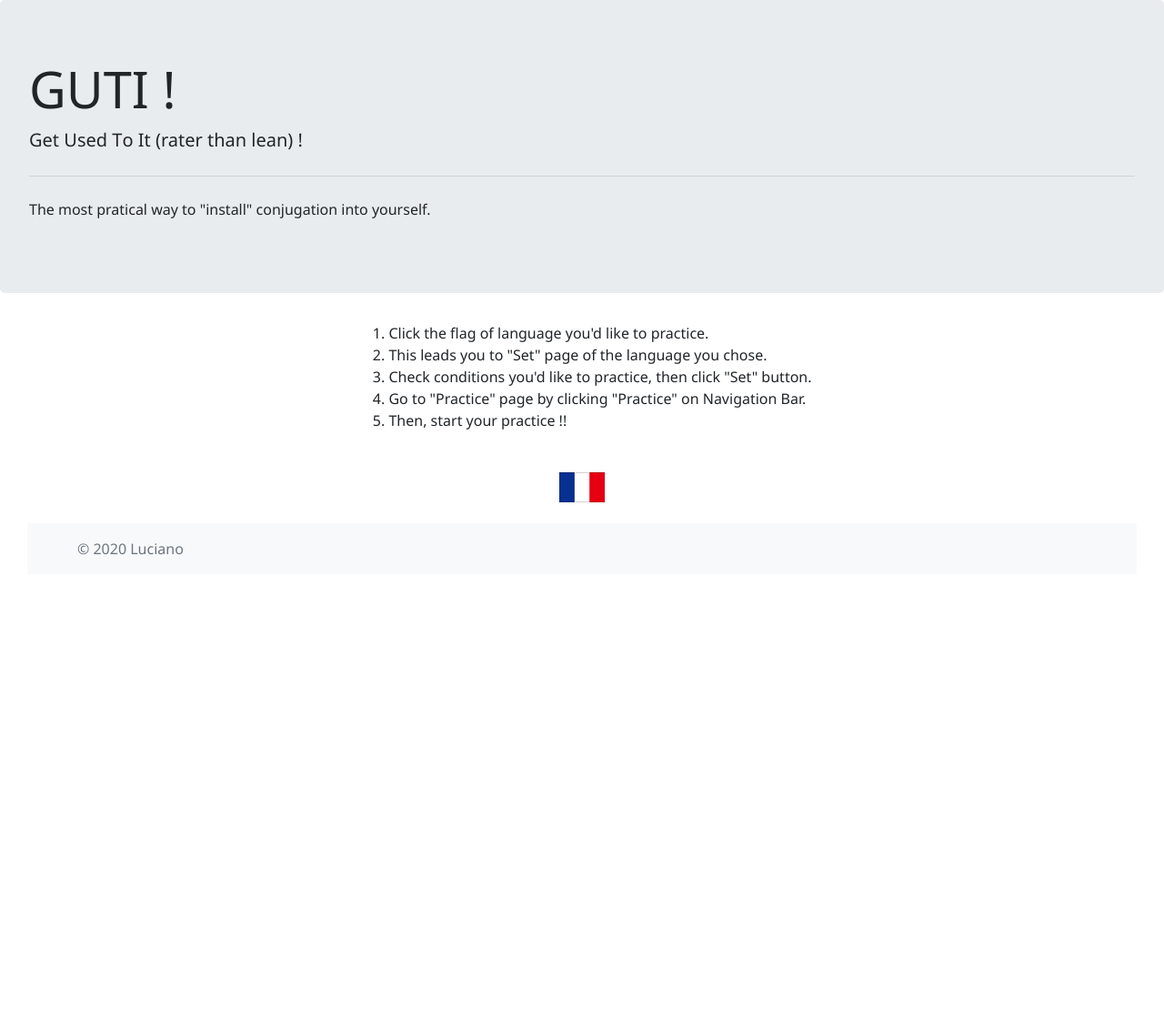
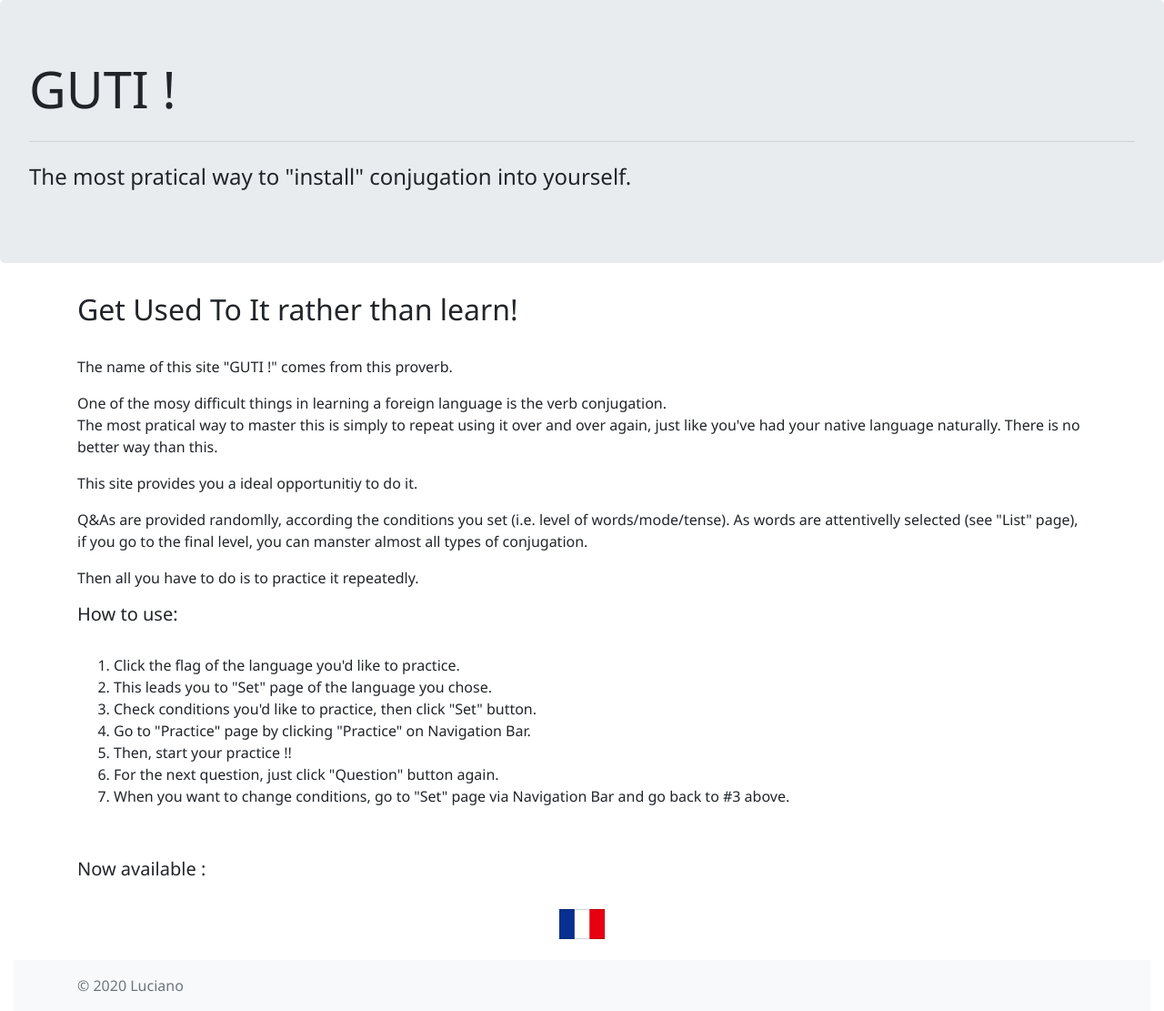
Before and after one commit to H-luciano/GUTI, a Django app: page / in a window 1280 px wide. Shown: the whole page at 91% size. Before the commit the page ends 610 px from the top, so only its background shows below. Run offline with Django 3.2, Linux system fonts and the light colour scheme; some libraries are stand-ins or nearby versions.

Commit message:
Home modified, and file replaced

```diff
--- a/french/templates/french/list_fr.html
+++ b/french/templates/french/list_fr.html
@@ -60,9 +60,7 @@
   </div>
 
 
-  <div class="container-fluid">
-    List des mots
-  </div>
+
 
   <div class="container-fluid">
 
--- a/french/views.py
+++ b/french/views.py
@@ -16,7 +16,7 @@ class FrenchSetView(TemplateView):
 
     def __init__(self):
         self.params = {
-            'title': 'set_french',
+            'title': 'GUTI! Français/Set',
             'form': ModeSelectFrForm(),
             'result': None,
             'word': None,
@@ -60,7 +60,7 @@ class FrenchQuestion(FrenchSetView):
 
     def __init__(self):
         self.params = {
-            'title': 'main_french',
+            'title': 'GUTI! Français/Practice',
             'result': "",
             'answer': "",
             'subject':'french/images/none_subject.png',
@@ -134,7 +134,7 @@ class FrenchList(FrenchSetView):
 
     def __init__(self):
         self.params = {
-            'title': 'List_french',
+            'title': 'GUTI! Français/List',
         }
 
     def get(self, request):
--- a/home/templates/home/guti_home.html
+++ b/home/templates/home/guti_home.html
@@ -21,24 +21,45 @@
 
   <div class="jumbotron ">
     <h1 class="display-4">GUTI !</h1>
-    <p class="lead"><strong>G</strong>et <strong>U</strong>sed <strong>T</strong>o <strong>I</strong>t (rater than lean) !</p>
+
     <hr class="my-4">
-    <p>The most pratical way to "install" conjugation into yourself.</p>
+    <p><h4>The most pratical way to "install" conjugation into yourself.</h4></p>
   </div>
 
-  <div class="container-fluid">
-    <div class="d-flex justify-content-center">
-      <div class="d-flex row align-items-center">
-        <div class="col">
+
+  <div class="container-sm">
+    <p><h2>Get Used To It rather than learn! </h2><br>
+      The name of this site "GUTI !" comes from this proverb.</p>
+
+    <p>One of the mosy difficult things in learning a foreign language is the verb conjugation. <br>The most pratical way to master this is simply to repeat using it over and over again, just like you've had your native language naturally. There is no better way than this.</p>
+
+    <p>This site provides you a ideal opportunitiy to do it.</p>
+
+    <p>Q&As are provided randomlly, according the conditions you set (i.e. level of words/mode/tense). As words are attentivelly selected (see "List" page), if you go to the final level, you can manster almost all types of conjugation.</p>
+
+    <p>Then all you have to do is to practice it repeatedly.</p>
+
+  </div>
+
+
+  <div class="container-sm">
+    <p><h5>How to use:</h5><br>
+  </div>
+
+  <div class="container-sm">
     <ol>
-            <li>Click the flag of language you'd like to practice. </li>
+      <li>Click the flag of the language you'd like to practice. </li>
       <li>This leads you to "Set" page of the language you chose.</li>
       <li>Check conditions you'd like to practice, then click "Set" button.</li>
       <li>Go to "Practice" page by clicking "Practice" on Navigation Bar. </li>
       <li>Then, start your practice !! </li>
-          </ol>
+      <li>For the next question, just click "Question" button again.</li>
+      <li>When you want to change conditions, go to "Set" page via Navigation Bar and go back to #3 above. </li>
+    </ol><br>
 </div>
-      </div>
+
+<div class="container-sm">
+  <p><h5>Now available :</h5>
 </div>
 
     <div class="container-fluid">
```
Also changed, not shown: 4 other files. Lines whose indentation alone changed are shown as unchanged.
